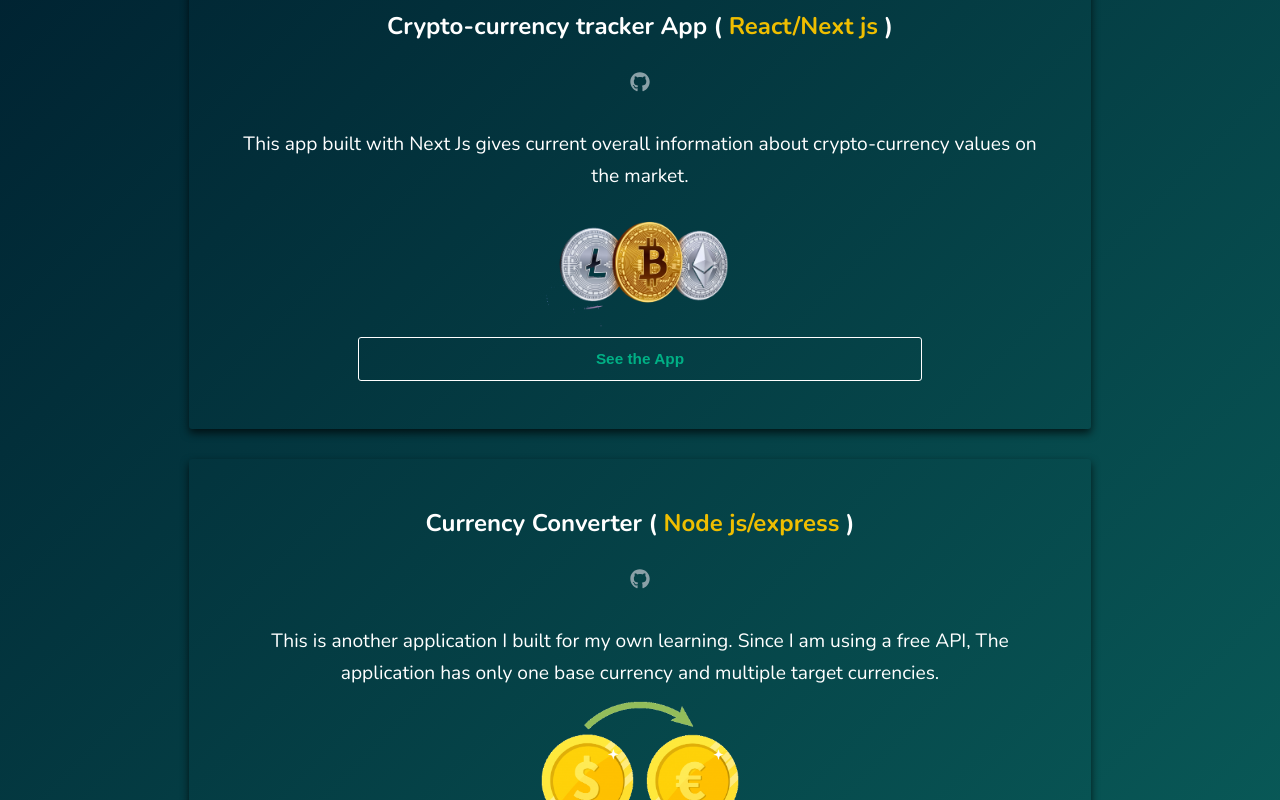
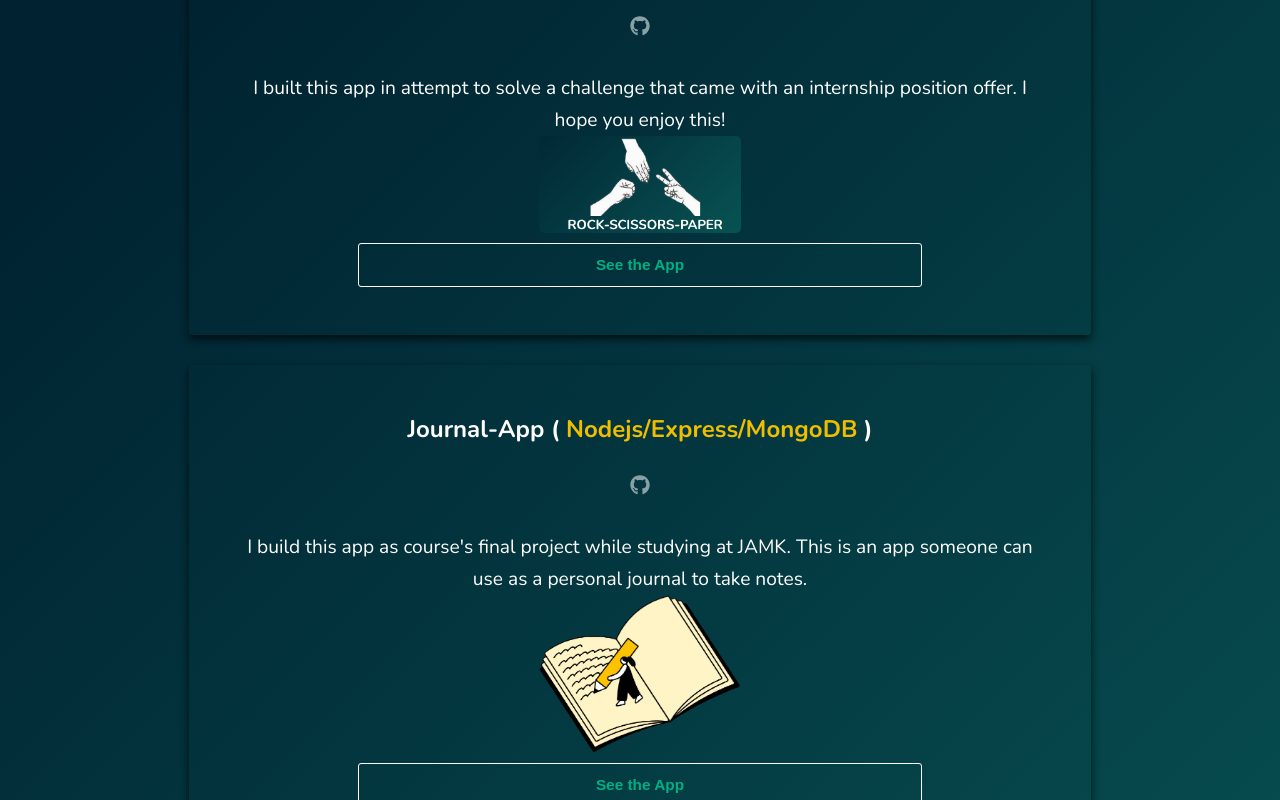
Before and after one commit to Jean198/jean-portfolio-nextjs, a Next.js app: page / in a window 1280 px wide. Shown: the part 1380-2180 px from the top of the page. Built offline with nearby package versions, Linux system fonts and the light colour scheme.

Commit message:
added new project

```diff
--- a/components/ProjectsSection.js
+++ b/components/ProjectsSection.js
@@ -7,6 +7,8 @@ import currency from "../public/images/currency.png"
 import bit from "../public/images/bit.png"
 import jamk from "../public/images/jamk1.png"
 import softrain from "../public/images/softrain.png"
+import rock from "../public/images/rock-scissors-paper.png"
+import journal from "../public/images/journal.png"
 
 
 import Link from 'next/link'
@@ -23,7 +25,7 @@ export default function Projects() {
 
       <div className="project-box">
           <h2>Softrain project (<span className="frameworks"> React/Next js/Tailwind CSS </span>)</h2>
-          <a href=""><FaGithub className="text-2xl" /></a>
+
           <p>
           While working as trainee software developer at Softrain Blobs Oy, my main task was to rewrite the Logitar software using React
           and Node js. <br />
@@ -40,6 +42,56 @@ export default function Projects() {
 
           </p>
         </div>
+
+        <div className="project-box">
+          <h2>Kivi-Paperi-Sakset (<span className="frameworks"> Nodejs/Express/MongoDB </span>)</h2>
+          <a href="https://github.com/Jean198/rock-scissors-paper"><FaGithub className="text-2xl" /></a>
+          <p>
+
+            I built this app in attempt to solve a challenge that came with an internship position offer. I hope you enjoy this!
+
+
+          <div className="project-image-div">
+            <Image className="" src={rock} alt="Here should be image"  />
+
+          </div>
+
+          <span className="span">
+                <a href="https://jean-kivi-paperi-sakset.herokuapp.com/">
+                  <button className="project-button">See the App</button>
+                </a>
+              </span>
+
+
+
+          </p>
+        </div>
+
+        <div className="project-box">
+          <h2>Journal-App (<span className="frameworks"> Nodejs/Express/MongoDB </span>)</h2>
+          <a href="https://github.com/Jean198/Jeans-journal"><FaGithub className="text-2xl" /></a>
+          <p>
+
+            I build this app  as course's final project while studying at JAMK. This is an app someone can use
+            as a personal journal to take notes.
+
+
+          <div className="project-image-div">
+            <Image className="" src={journal} alt="Here should be image"  />
+
+          </div>
+
+          <span className="span">
+                <a href="https://jeans-journal.herokuapp.com/">
+                  <button className="project-button">See the App</button>
+                </a>
+              </span>
+
+
+
+          </p>
+        </div>
+
         <div className="project-box">
         <h2>Crypto-currency tracker App (<span className="frameworks"> React/Next js </span>)</h2>
         <a href="https://github.com/Jean198/crypto-currency-tracker"><FaGithub className="text-2xl" /></a>
```
Also changed, not shown: public/images/journal.png (added), public/images/rock-scissors-paper.png (added).
